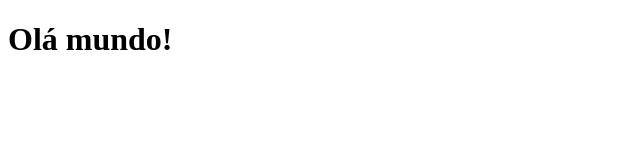
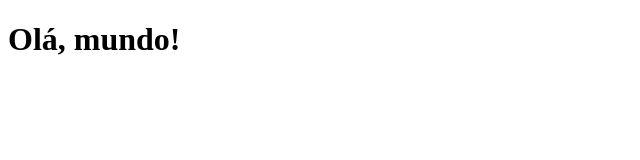
Before and after one commit to Joamarcolino/desafio-02, a plain HTML site: page index.html in a window 1280 px wide. Shown: the whole page, without its empty margins (0-640 px from the left). Drawn offline with Linux system fonts and the light colour scheme.

Commit message:
eliti desafio-03

```diff
--- a/index.html
+++ b/index.html
@@ -6,6 +6,6 @@
     <title>Document</title>
 </head>
 <body>
-    <h1>Olá mundo!</h1>
+    <h1>Olá, mundo!</h1>
 </body>
 </html>
```
